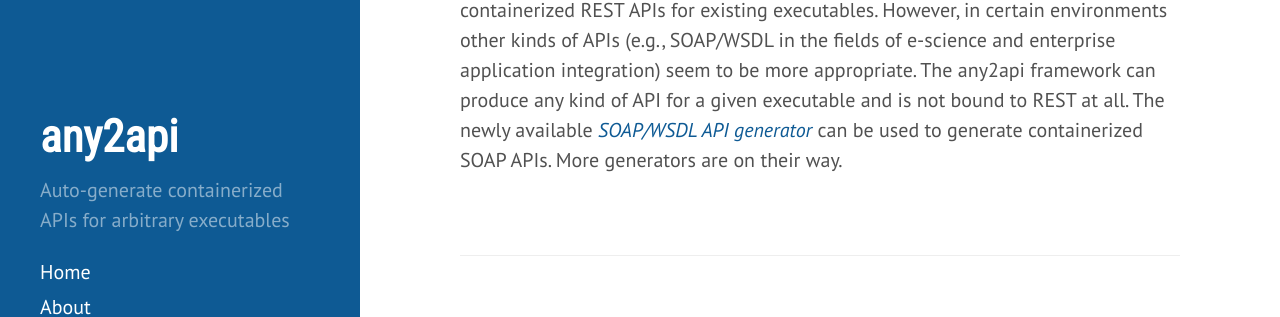
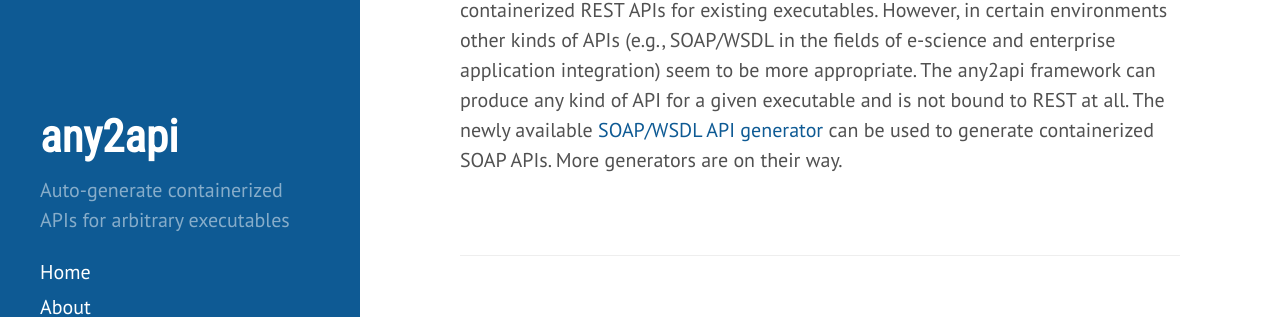
Before and after one commit to any2api/any2api.github.io, a Jekyll site: the page built from _posts/2015-03-24-soap-api-generator.md, in a window 1280 px wide. Shown: the part 275-592 px from the top of the page. Built offline with Jekyll 4.4.1, drawn with Linux system fonts in a browser that asks for light colours; Markdown is read by kramdown in place of the engine named in the settings.

Commit message:
minor styling correction

```diff
--- a/_posts/2015-03-24-soap-api-generator.md
+++ b/_posts/2015-03-24-soap-api-generator.md
@@ -3,4 +3,4 @@ layout: post
 title: SOAP API Generator Available
 ---
 
-REST is probably the most popular kind of API in the modern Web. It naturally fits the Web's architecture and effectively utilizes HTTP as the Web's native protocol. Therefore, we originally built the any2api [REST API generator](https://github.com/any2api/any2api-generator-rest) to produce containerized REST APIs for existing executables. However, in certain environments other kinds of APIs (e.g., SOAP/WSDL in the fields of e-science and enterprise application integration) seem to be more appropriate. The any2api framework can produce any kind of API for a given executable and is not bound to REST at all. The newly available *[SOAP/WSDL API generator](https://github.com/any2api/any2api-generator-soap)* can be used to generate containerized SOAP APIs. More generators are on their way.
+REST is probably the most popular kind of API in the modern Web. It naturally fits the Web's architecture and effectively utilizes HTTP as the Web's native protocol. Therefore, we originally built the any2api [REST API generator](https://github.com/any2api/any2api-generator-rest) to produce containerized REST APIs for existing executables. However, in certain environments other kinds of APIs (e.g., SOAP/WSDL in the fields of e-science and enterprise application integration) seem to be more appropriate. The any2api framework can produce any kind of API for a given executable and is not bound to REST at all. The newly available [SOAP/WSDL API generator](https://github.com/any2api/any2api-generator-soap) can be used to generate containerized SOAP APIs. More generators are on their way.
```
